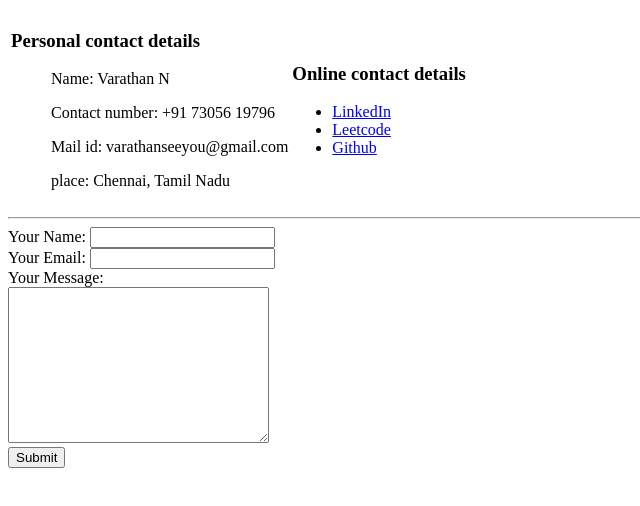
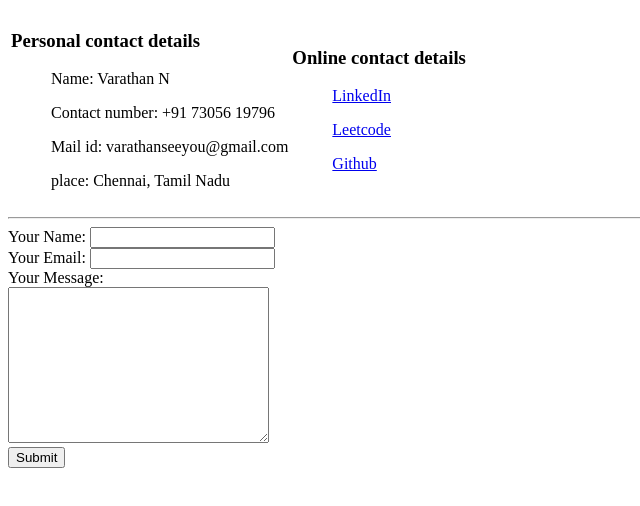
Before and after one commit to VarathanN/cv, a plain HTML site: page contactme.html in a window 1280 px wide. Shown: the whole page, without its empty margins (0-640 px from the left). Drawn offline with Linux system fonts and the light colour scheme.

Commit message:
href in para

```diff
--- a/contactme.html
+++ b/contactme.html
@@ -21,9 +21,9 @@
             <td>
                 <h3>Online contact details</h3>
                 <ul>
-                    <li><a href="https://www.linkedin.com/in/varathan-n-b61b5b205/">LinkedIn</a></li>
-                    <li><a href="https://leetcode.com/varathan30/">Leetcode</a></li>
-                    <li><a href="https://github.com/VarathanN">Github</a></li>
+                    <p><a href="https://www.linkedin.com/in/varathan-n-b61b5b205/">LinkedIn</a></p>
+                    <p><a href="https://leetcode.com/varathan30/">Leetcode</a></p>
+                    <p><a href="https://github.com/VarathanN">Github</a></p>
                 </ul>
             </td>
         </tr>
```
